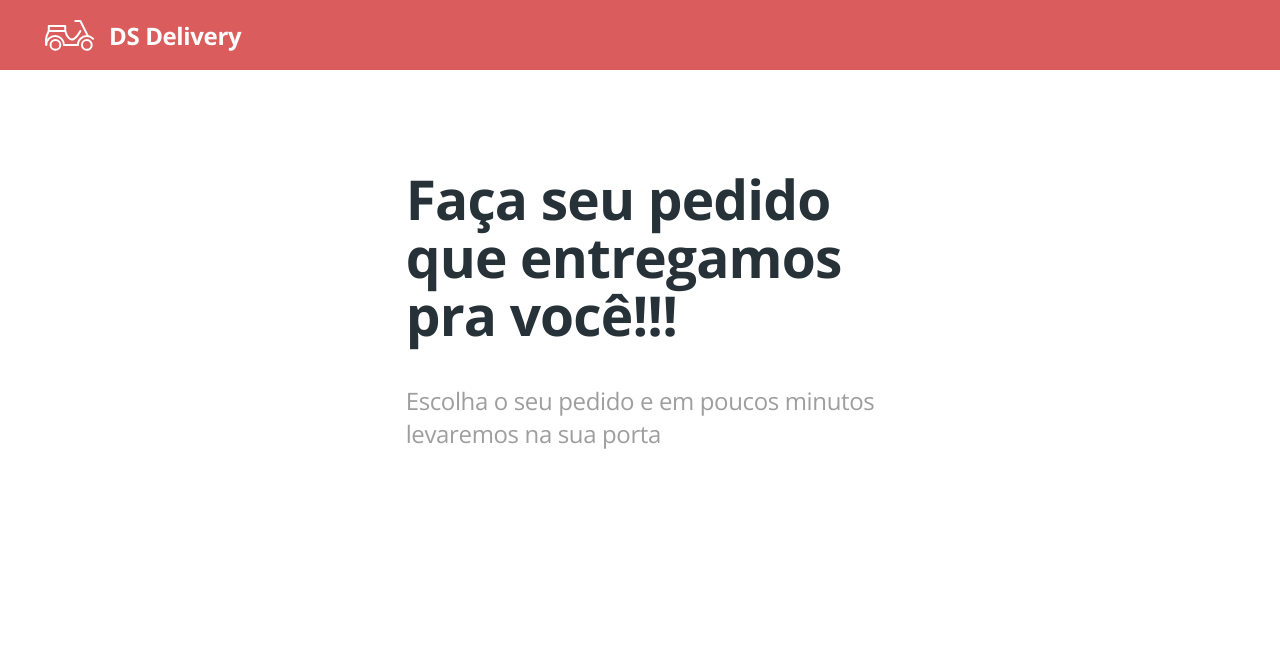
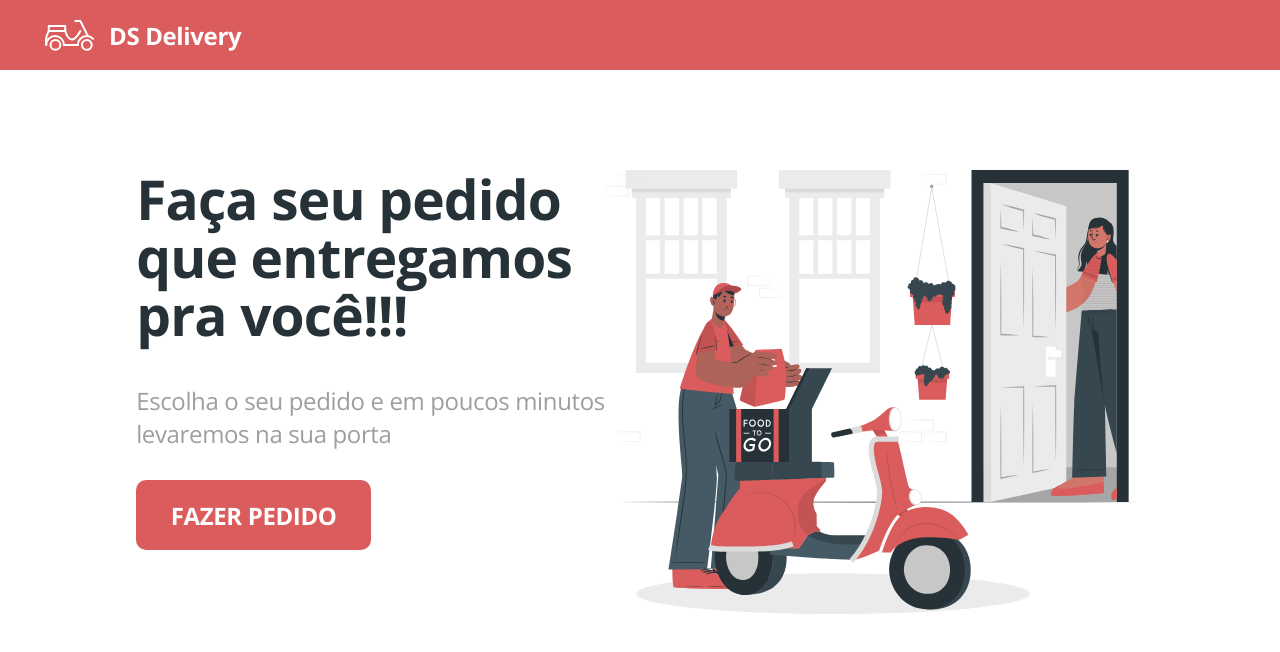
Before and after one commit to Joao-Paulo-Pacheco/dsdeliver-sds2, a React (Create React App) app in the folder front-web/: page / in a window 1280 px wide. Shown: the top 652 px of the page. Built offline with nearby package versions, Linux system fonts and the light colour scheme.

Commit message:
Add home page

```diff
--- a/front-web/src/Home/index.tsx
+++ b/front-web/src/Home/index.tsx
@@ -1,4 +1,5 @@
 import './styles.css';
+import {ReactComponent as MainImage} from './main.svg';
 
 function Home(){
     return(
@@ -12,6 +13,12 @@ function Home(){
                 Escolha o seu pedido e em poucos minutos <br/>
                 levaremos na sua porta
             </h3>
+            <a href="order" className="home-btn-order">
+                FAZER PEDIDO
+            </a>
+            </div>
+                <div className="home-image">
+                    <MainImage />
                 </div>
             </div>
         </div>
```
Also changed, not shown: front-web/src/Home/main.svg (added), 1 other file (tests, documents, lock files or other folders).
